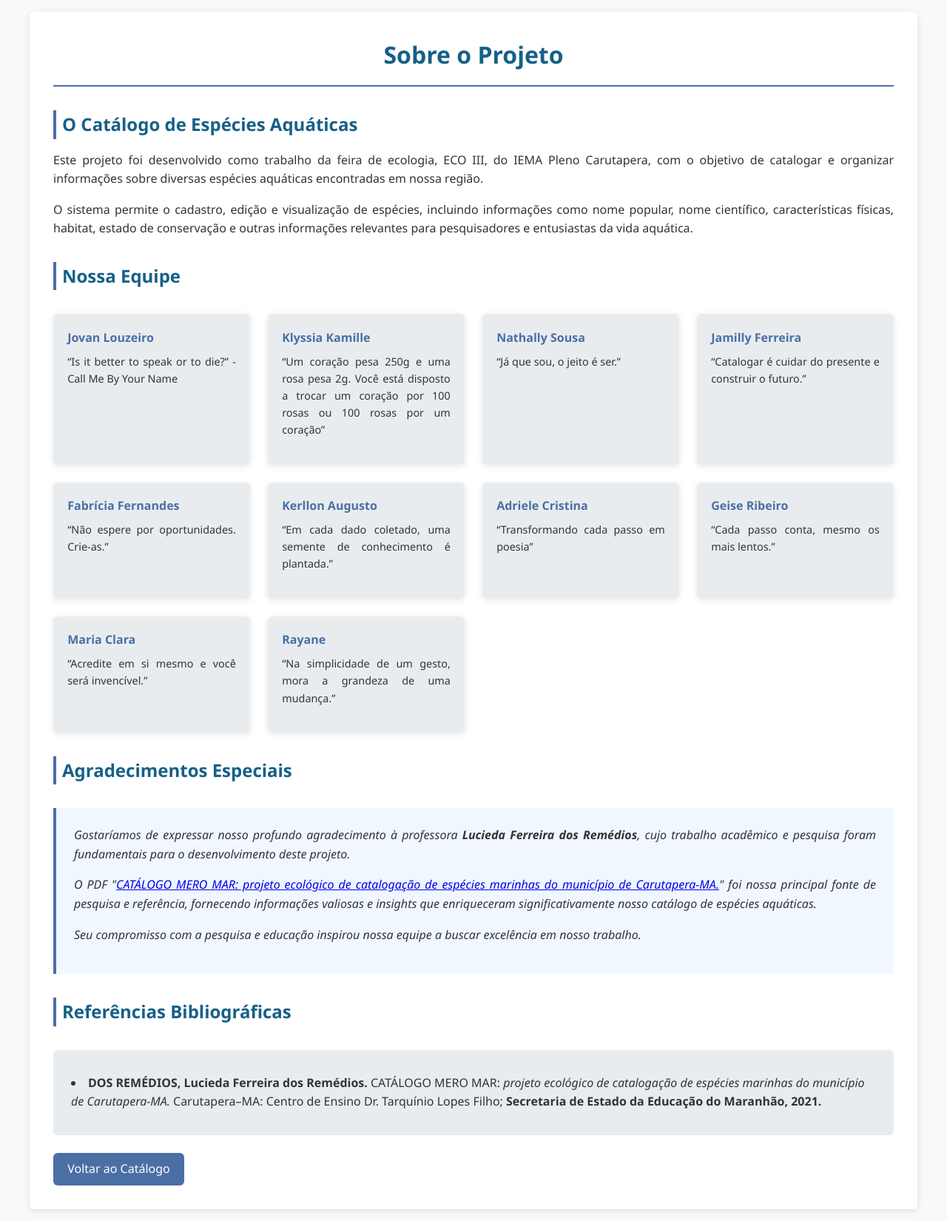
After one commit to Joban-1221/CaruMar, a PHP site: page /sobre.php in a window 1280 px wide. The commit adds this page. Shown: the whole page at 74% size. Run offline with PHP 8.4, Linux system fonts and the light colour scheme.

Commit message:
Versão 1.0

```diff
--- a/admin/verificarAdmin.php
+++ b/admin/verificarAdmin.php
@@ -3,13 +3,13 @@ session_start();
 
 // Verifica se o usuário está logado
 if (empty($_SESSION['usuario'])) {
-    header('Location: ../login.php');
+    header('Location: /login.php');
     exit();
 }
 
 // Verifica se o usuário é admin
 if (empty($_SESSION['is_admin'])) {
-    header('Location: ../catalogoPublico.php');
+    header('Location: /catalogoPublico.php');
     exit();
 }
 ?>
--- a/index.php
+++ b/index.php
@@ -279,7 +279,7 @@ include 'header.php';
                 </div>
             </div>
             <div class="hero-image">
-                <img src="https://images.unsplash.com/photo-1535591273668-578e31182c4f?ixlib=rb-1.2.1&auto=format&fit=crop&w=500&q=80" alt="Peixes coloridos" class="hero-img">
+                <img src="especies/Amure/imagens/Amure.jpg" alt="Peixes coloridos" class="hero-img">
             </div>
         </section>
 
--- /dev/null
+++ b/sobre.php
@@ -0,0 +1,246 @@
+<!DOCTYPE html>
+<html lang="pt-br">
+
+<head>
+    <meta charset="UTF-8">
+    <meta name="viewport" content="width=device-width, initial-scale=1.0">
+    <title>Sobre o Projeto</title>
+    <style>
+        :root {
+            --primary-color: #4a6fa5;
+            --secondary-color: #166088;
+            --background-color: #f8f9fa;
+            --text-color: #333;
+            --light-gray: #e9ecef;
+            --border-radius: 6px;
+            --box-shadow: 0 2px 10px rgba(0, 0, 0, 0.1);
+        }
+
+        * {
+            margin: 0;
+            padding: 0;
+            box-sizing: border-box;
+            font-family: 'Segoe UI', Roboto, Oxygen, Ubuntu, Cantarell, 'Open Sans', 'Helvetica Neue', sans-serif;
+        }
+
+        body {
+            background-color: var(--background-color);
+            color: var(--text-color);
+            line-height: 1.6;
+            padding: 1rem;
+        }
+
+        .container {
+            max-width: 1200px;
+            margin: 0 auto;
+            background: white;
+            padding: 2rem;
+            border-radius: var(--border-radius);
+            box-shadow: var(--box-shadow);
+        }
+
+        h1, h2, h3 {
+            color: var(--secondary-color);
+            margin-bottom: 1rem;
+        }
+
+        h1 {
+            text-align: center;
+            font-size: 2rem;
+            margin-bottom: 2rem;
+            border-bottom: 2px solid var(--primary-color);
+            padding-bottom: 1rem;
+        }
+
+        h2 {
+            font-size: 1.5rem;
+            margin-top: 2rem;
+            border-left: 4px solid var(--primary-color);
+            padding-left: 0.5rem;
+        }
+
+        h3 {
+            font-size: 1.2rem;
+            margin-top: 1.5rem;
+        }
+
+        p {
+            margin-bottom: 1rem;
+            text-align: justify;
+        }
+
+        .team-grid {
+            display: grid;
+            grid-template-columns: repeat(auto-fill, minmax(250px, 1fr));
+            gap: 1.5rem;
+            margin: 2rem 0;
+        }
+
+        .team-member {
+            background: var(--light-gray);
+            padding: 1.2rem;
+            border-radius: var(--border-radius);
+            box-shadow: var(--box-shadow);
+            transition: transform 0.3s ease;
+        }
+
+        .team-member:hover {
+            transform: translateY(-5px);
+        }
+
+        .team-member h4 {
+            color: var(--primary-color);
+            margin-bottom: 0.5rem;
+        }
+
+        .team-member p {
+            font-size: 0.9rem;
+        }
+
+        .btn-voltar {
+            display: inline-block;
+            background-color: var(--primary-color);
+            color: white;
+            padding: 0.6rem 1.2rem;
+            border-radius: var(--border-radius);
+            text-decoration: none;
+            margin-top: 1.5rem;
+            transition: background-color 0.3s ease;
+        }
+
+        .btn-voltar:hover {
+            background-color: var(--secondary-color);
+        }
+
+        .references {
+            background: var(--light-gray);
+            padding: 1.5rem;
+            border-radius: var(--border-radius);
+            margin-top: 2rem;
+        }
+
+        .references ul {
+            list-style-position: inside;
+            margin-top: 0.5rem;
+        }
+
+        .references li {
+            margin-bottom: 0.5rem;
+        }
+
+        .acknowledgment {
+            background-color: #f0f7ff;
+            padding: 1.5rem;
+            border-left: 4px solid var(--primary-color);
+            margin: 2rem 0;
+            font-style: italic;
+        }
+
+        @media (max-width: 768px) {
+            .container {
+                padding: 1rem;
+            }
+
+            .team-grid {
+                grid-template-columns: 1fr;
+            }
+
+            h1 {
+                font-size: 1.5rem;
+            }
+
+            h2 {
+                font-size: 1.3rem;
+            }
+        }
+    </style>
+</head>
+
+<body>
+    <div class="container">
+        <h1>Sobre o Projeto</h1>
+
+        <section id="projeto">
+            <h2>O Catálogo de Espécies Aquáticas</h2>
+            <p>Este projeto foi desenvolvido como trabalho da feira de ecologia, ECO III, do IEMA Pleno Carutapera, com o objetivo de catalogar e organizar informações sobre diversas espécies aquáticas encontradas em nossa região.</p>
+            <p>O sistema permite o cadastro, edição e visualização de espécies, incluindo informações como nome popular, nome científico, características físicas, habitat, estado de conservação e outras informações relevantes para pesquisadores e entusiastas da vida aquática.</p>
+        </section>
+
+        <section id="equipe">
+            <h2>Nossa Equipe</h2>
+            <div class="team-grid">
+                <div class="team-member">
+                    <h4>Jovan Louzeiro</h4>
+                    <p>“Is it better to speak or to die?” - Call Me By Your Name</p>
+                </div>
+
+                <div class="team-member">
+                    <h4>Klyssia Kamille</h4>
+                    <p>“Um coração pesa 250g e uma rosa pesa 2g. Você está disposto a trocar um coração por 100 rosas ou 100 rosas por um coração”</p>
+                </div>
+
+                <div class="team-member">
+                    <h4>Nathally Sousa</h4>
+                    <p>“Já que sou, o jeito é ser.”</p>
+                </div>
+
+                <div class="team-member">
+                    <h4>Jamilly Ferreira</h4>
+                    <p>“Catalogar é cuidar do presente e construir o futuro.”</p>
+                </div>
+
+                <div class="team-member">
+                    <h4>Fabrícia Fernandes</h4>
+                    <p>“Não espere por oportunidades. Crie-as.”</p>
+                </div>
+
+                <div class="team-member">
+                    <h4>Kerllon Augusto</h4>
+                    <p>“Em cada dado coletado, uma semente de conhecimento é plantada.”</p>
+                </div>
+
+                <div class="team-member">
+                    <h4>Adriele Cristina</h4>
+                    <p>“Transformando cada passo em poesia”</p>
+                </div>
+
+                <div class="team-member">
+                    <h4>Geise Ribeiro</h4>
+                    <p>“Cada passo conta, mesmo os mais lentos.”</p>
+                </div>
+
+                <div class="team-member">
+                    <h4>Maria Clara</h4>
+                    <p>“Acredite em si mesmo e você será invencível.”</p>
+                </div>
+
+                <div class="team-member">
+                    <h4>Rayane</h4>
+                    <p>“Na simplicidade de um gesto, mora a grandeza de uma mudança.”</p>
+                </div>
+            </div>
+        </section>
+
+        <section id="agradecimentos">
+            <h2>Agradecimentos Especiais</h2>
+            <div class="acknowledgment">
+                <p>Gostaríamos de expressar nosso profundo agradecimento à professora <strong>Lucieda Ferreira dos Remédios</strong>, cujo trabalho acadêmico e pesquisa foram fundamentais para o desenvolvimento deste projeto.</p>
+                <p>O PDF "<em><a href="CATALOGO.pdf" target="_blank">CATÁLOGO MERO MAR: projeto ecológico de catalogação de espécies marinhas do município de Carutapera-MA.</a></em>" foi nossa principal fonte de pesquisa e referência, fornecendo informações valiosas e insights que enriqueceram significativamente nosso catálogo de espécies aquáticas.</p>
+                <p>Seu compromisso com a pesquisa e educação inspirou nossa equipe a buscar excelência em nosso trabalho.</p>
+            </div>
+        </section>
+
+        <section id="referencias">
+            <h2>Referências Bibliográficas</h2>
+            <div class="references">
+                <ul>
+                    <li><strong>DOS REMÉDIOS, Lucieda Ferreira dos Remédios.</strong> CATÁLOGO MERO MAR: <em>projeto ecológico de catalogação de espécies marinhas do município de Carutapera-MA.</em> Carutapera–MA: Centro de Ensino Dr. Tarquínio Lopes Filho; <strong>Secretaria de Estado da Educação do Maranhão, 2021.</strong></li>
+                </ul>
+            </div>
+        </section>
+
+        <a href="./" class="btn-voltar">Voltar ao Catálogo</a>
+    </div>
+</body>
+
+</html>
```
Also changed, not shown: admin/config.php (+4 -3 lines), catalogoPublico.php (+329 -0 lines), 1 other file.
